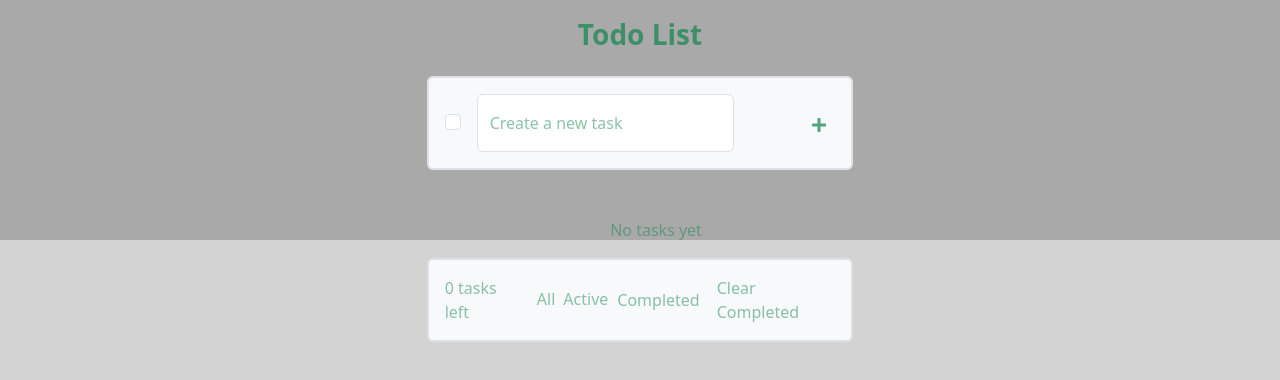
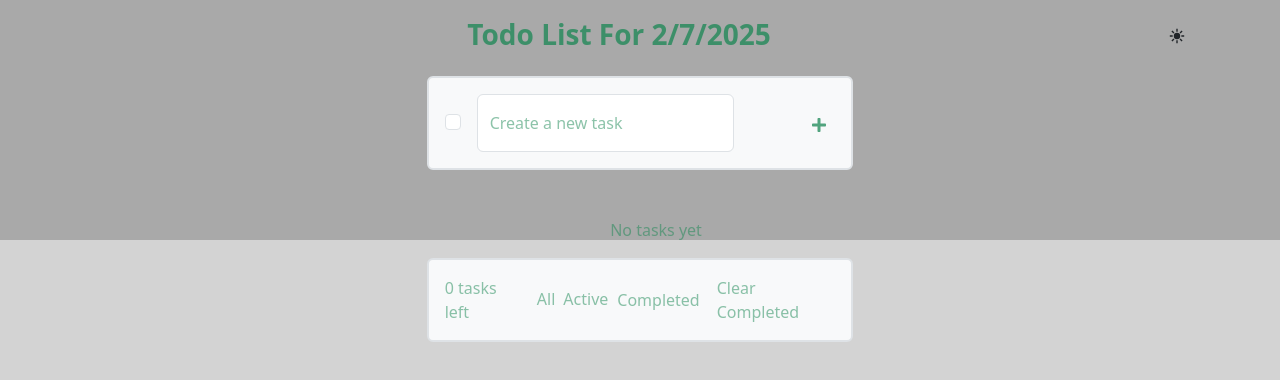
Before and after one commit to YuryXXl/ToDo-List-Project, a React (Vite) app: page / in a window 1280 px wide. Shown: the top 380 px of the page. Built offline with nearby package versions, Linux system fonts and the light colour scheme.

Commit message:
almost fixed

```diff
--- a/index.html
+++ b/index.html
@@ -1,5 +1,5 @@
 <!doctype html>
-<html lang="en">
+<html lang="en" data-bs-theme="light">
   <head>
     <meta charset="UTF-8" />
     <link rel="icon" type="image/svg+xml" href="/vite.svg" />
--- a/src/App.jsx
+++ b/src/App.jsx
@@ -3,6 +3,7 @@ import TaskForm from "./components/TaskForm";
 import TaskList from "./components/TaskList";
 import { useState } from "react";
 import FooterFilter from "./components/FooterFilter";
+import ThemeToggler from "./components/ThemeToggler";
 
 function App() {
   const [tasks, setTasks] = useState([]);
@@ -18,9 +19,11 @@ function App() {
   };
 
   const completeTask = (id) => {
-    setTasks(
-      tasks.map((task) =>
+    setTasks((prev) =>
+      prev.map((task) =>
         task.id === id ? { ...task, completed: !task.completed } : task
+      // tasks.map((task) =>
+      //   task.id === id ? { ...task, completed: !task.completed } : task
       )
     );
   };
@@ -40,7 +43,9 @@ function App() {
         <div style={{ height: "30vh", backgroundColor: "darkgray"}}></div>
         <div style={{ height: "70vh", backgroundColor: "lightgray"}}></div>
         <div className="position-absolute mx-auto w-100 top-0">
-          <Navbar />
+          <Navbar>
+            <ThemeToggler />
+          </Navbar>
 
           <div className="">
             <TaskForm addTask={addTask} />
--- a/src/components/FooterFilter.jsx
+++ b/src/components/FooterFilter.jsx
@@ -1,4 +1,5 @@
 import React from "react";
+
 
 const FooterFilter = ({ setFilter, tasksLeft, removeCompletedTask }) => {
   return (
--- a/src/components/Navbar.jsx
+++ b/src/components/Navbar.jsx
@@ -1,11 +1,13 @@
-import React from "react";
-function Navbar() {
+
+function Navbar({children}) {
+  const curentDate = new Date().toLocaleDateString("en-US");
   return (
     <nav className="navbar">
       <div className="container">
         <div className="navbar-brand fs-3 fw-bold text-success text-opacity-75 mx-auto">
-          Todo List
+          Todo List For {curentDate}
         </div>
+        {children}
       </div>
     </nav>
   );
--- a/src/components/TaskCard.jsx
+++ b/src/components/TaskCard.jsx
@@ -2,7 +2,7 @@ import { IoTrashSharp } from "react-icons/io5";
 import { useState } from "react";
 
 function TaskCard({ task, removeTask, completeTask }) {
-  const [isStrike, setIsStrike] = useState(false);
+  // const [isStrike, setIsStrike] = useState(false);
 
   return (
     <div className="bg-light col-8 rounded-2 col-lg-4">
@@ -14,17 +14,23 @@ function TaskCard({ task, removeTask, completeTask }) {
               <input
                 className="form-check-input"
                 type="checkbox"
-                checked={isStrike}
-                onChange={(e) => setIsStrike(e.target.checked)}
-                onClick={() => completeTask(task.id)}
+                checked={task.completed}
+                onChange={() => completeTask(task.id)}
+                // checked={isStrike}
+                // onChange={(e) => setIsStrike(e.target.checked)}
+                // onClick={() => completeTask(task.id)}
               />
             </div>
             <h5
-              style={{ textDecoration: isStrike ? "line-through" : "none" }}
+              style={{ textDecoration: task.completed ? "line-through" : "none" }}
+              // style={{ textDecoration: isStrike ? "line-through" : "none" }}
               className="card-title m-0 text-success text-opacity-75"
             >
               {task.todo}
             </h5>
+            <p className="text small card-text m-0 text-success text-opacity-50">
+              {task.date}
+            </p>
           </div>
           <button
             onClick={() => removeTask(task.id)}
--- a/src/components/TaskForm.jsx
+++ b/src/components/TaskForm.jsx
@@ -9,18 +9,19 @@ function TaskForm({ addTask }) {
   };
 
   const handleCheckboxInput = (e) => {
-    setChecked(e.target.checked);
+    setChecked(e.target.value);
   };
 
   const handleSubmit = (e) => {
     e.preventDefault();
 
-    if (!task) return;
+    if (!task.trim()) return;
 
     const newTask = {
       id: Date.now(),
-      todo: task,
-      checked: false,
+      todo: task.trim(),
+      completed: false,
+      date: new Date().toLocaleString("en-US"),
     };
 
     addTask(newTask);
--- /dev/null
+++ b/src/components/ThemeToggler.jsx
@@ -0,0 +1,25 @@
+import { useEffect, useState } from "react";
+import { IoSunnySharp } from "react-icons/io5";
+import { IoSunnyOutline } from "react-icons/io5";
+
+function ThemeToggler() {
+    const [theme, setTheme] = useState('light');
+
+    const themeToggler = () => {
+        setTheme((prev) => (prev === 'light' ? 'dark' : 'light'));
+    }
+
+    useEffect(() => {
+        document.documentElement.setAttribute('data-bs-theme', theme);
+    }, [theme]);
+
+  return (
+    <button
+    onClick={themeToggler}
+    className="btn">
+        {theme === 'light' ? <IoSunnySharp /> : <IoSunnyOutline />}
+    </button>
+  );
+}
+
+export default ThemeToggler;
```
